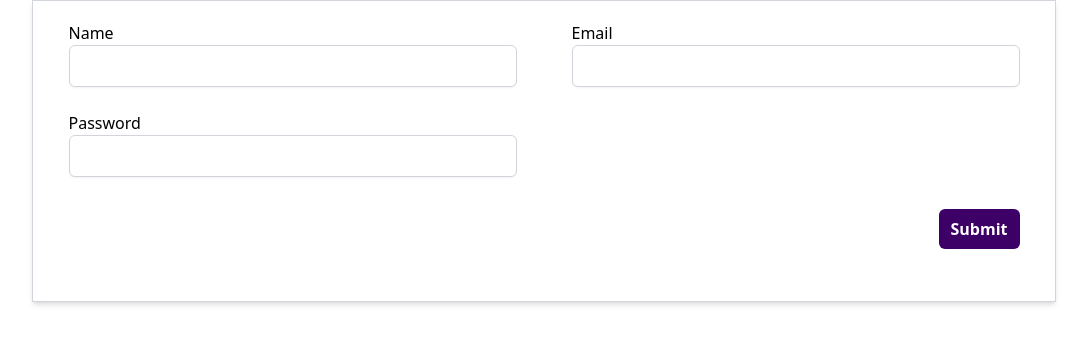
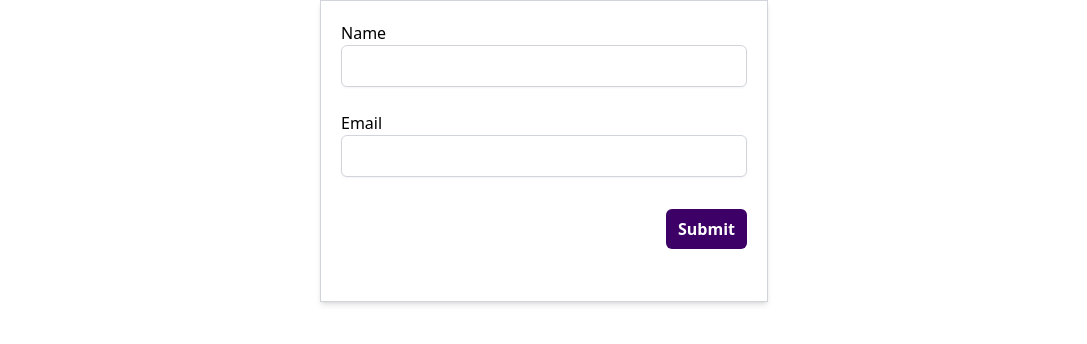
Before and after one commit to abdurrahmanrahat/react-reusable-components, a React (Vite) app: page / in a window 1280 px wide. Shown: the top 344 px of the page, without its empty margins (96-1183 px from the left). Built offline with nearby package versions, Linux system fonts and the light colour scheme.

Commit message:
reusable form

```diff
--- a/src/App.tsx
+++ b/src/App.tsx
@@ -1,4 +1,11 @@
-import NormalForm from "./components/NormalForm/NormalForm";
+import { FieldValues, SubmitHandler, useForm } from "react-hook-form";
+import { z } from "zod";
+import {
+  Form,
+  FormSection,
+  FormSubmit,
+  Input,
+} from "./components/ReuseableForm";
 import Container from "./components/ui/Container";
 
 function App() {
@@ -18,10 +25,27 @@
   //   }
   // };
 
+  // react hook form
+  const {
+    handleSubmit,
+    register,
+    formState: { errors },
+  } = useForm<TText>();
+
+  const onSubmit = (data: FieldValues) => {
+    console.log(data);
+  };
+
+  const TextSchema = z.object({
+    name: z.string(),
+    email: z.string().email(),
+  });
+
+  type TText = z.infer<typeof TextSchema>;
+
   return (
     <Container>
-      <div>
-        {/* <div>
+      {/* <div>
           <Button onClick={() => setModal((prev) => !prev)}>Open Modal</Button>
           <Modal isOpen={modal} onClose={handleModalClose}>
 
@@ -37,8 +61,31 @@
           </Modal>
         </div> */}
 
-        <NormalForm></NormalForm>
-      </div>
+      {/* <NormalForm></NormalForm> */}
+
+      <Form onSubmit={handleSubmit(onSubmit) as SubmitHandler<FieldValues>}>
+        <FormSection>
+          <div className="w-full max-w-md">
+            <label className="block" htmlFor="name">
+              Name
+            </label>
+            <input type="text" id="name" {...register("name")} />
+            {errors.name && (
+              <span className="text-xs text-[#EC5990]">
+                {errors.name.message}
+              </span>
+            )}
+          </div>
+
+          <Input
+            type="email"
+            register={register("email")}
+            errors={errors}
+            label="Email"
+          ></Input>
+        </FormSection>
+        <FormSubmit></FormSubmit>
+      </Form>
     </Container>
   );
 }
--- /dev/null
+++ b/src/components/ReuseableForm/Form.tsx
@@ -0,0 +1,23 @@
+import { createContext } from "react";
+import { TForm } from "../../types";
+import cn from "../../utils/cn";
+
+export const FormElementContext = createContext<{ dabble: boolean } | null>(
+  null
+);
+
+export const Form = ({ children, onSubmit, dabble = false }: TForm) => {
+  return (
+    <FormElementContext.Provider value={{ dabble }}>
+      <form
+        onSubmit={onSubmit}
+        className={cn("w-full border border-gray-300 shadow-md p-5 mx-auto", {
+          "max-w-5xl": dabble,
+          "max-w-md": !dabble,
+        })}
+      >
+        {children}
+      </form>
+    </FormElementContext.Provider>
+  );
+};
--- /dev/null
+++ b/src/components/ReuseableForm/FormSection.tsx
@@ -0,0 +1,16 @@
+import { useContext } from "react";
+import { FormElementContext } from ".";
+import cn from "../../utils/cn";
+
+export const FormSection = ({ children }) => {
+  const { dabble } = useContext(FormElementContext);
+  return (
+    <div
+      className={cn("grid grid-cols-1 justify-items-center gap-6", {
+        "md:grid-cols-2": dabble,
+      })}
+    >
+      {children}
+    </div>
+  );
+};
--- /dev/null
+++ b/src/components/ReuseableForm/FormSubmit.tsx
@@ -0,0 +1,21 @@
+import { useContext } from "react";
+import { FormElementContext } from ".";
+import cn from "../../utils/cn";
+import Button from "../ui/Button";
+
+export const FormSubmit = () => {
+  const { dabble } = useContext(FormElementContext);
+  return (
+    <div
+      className={cn("grid grid-cols-1 justify-items-center gap-6 my-8", {
+        "md:grid-cols-2": dabble,
+      })}
+    >
+      <div className="w-full max-w-md col-start-1 md:col-start-2 flex justify-end">
+        <Button className="w-full md:w-fit" type="submit">
+          Submit
+        </Button>
+      </div>
+    </div>
+  );
+};
--- /dev/null
+++ b/src/components/ReuseableForm/Input.tsx
@@ -0,0 +1,13 @@
+export const Input = ({ label, register, errors, type }) => {
+  return (
+    <div className="w-full max-w-md">
+      <label className="block" htmlFor="name">
+        {label}
+      </label>
+      <input type={type} id="name" {...register} />
+      {errors.name && (
+        <span className="text-xs text-[#EC5990]">{errors.name.message}</span>
+      )}
+    </div>
+  );
+};
--- /dev/null
+++ b/src/components/ReuseableForm/index.ts
@@ -0,0 +1,4 @@
+export * from "./Form";
+export * from "./FormSection";
+export * from "./FormSubmit";
+export * from "./Input";
--- /dev/null
+++ b/src/types/index.ts
@@ -0,0 +1 @@
+export * from "./form.type";
```
Also changed, not shown: src/types/form.type.ts (added, +8 -0 lines).
